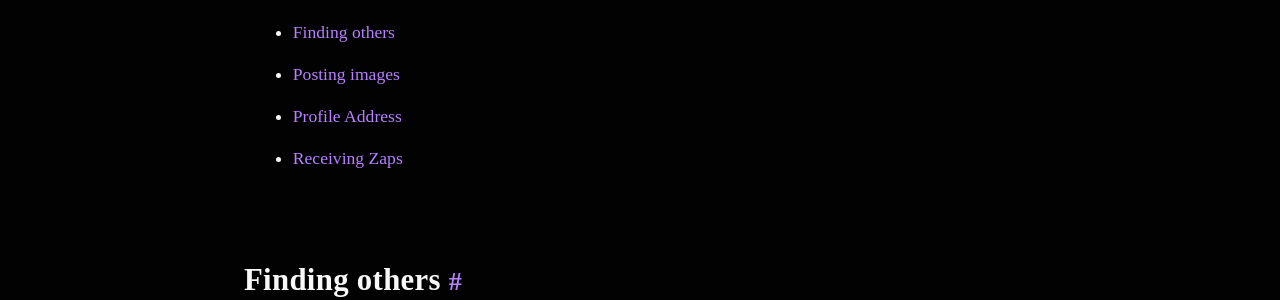
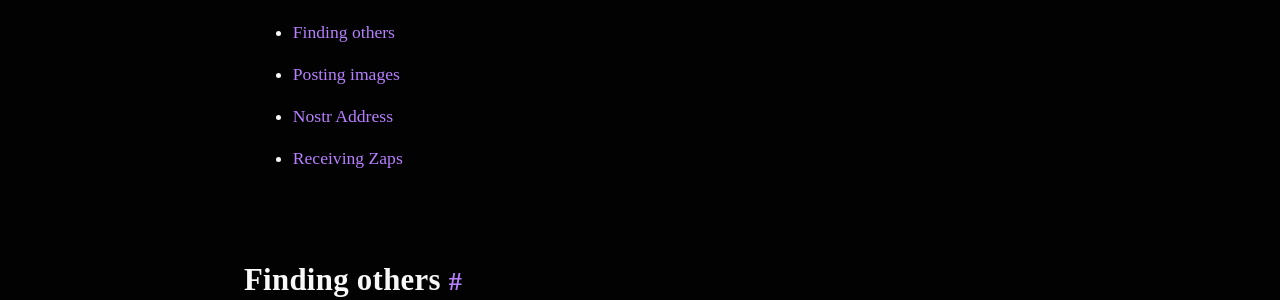
Before and after one commit to nostr-resources/nostr-resources.github.io, a Jekyll site: the page built from index.md, in a window 1280 px wide and 900 px high, scrolled down 10810 px. Shown: the part 154-454 px from the top of the window. Built offline with Jekyll 4.4.1, drawn with Linux system fonts in a browser that asks for light colours; some web fonts are replaced.

Commit message:
NIT edit

```diff
--- a/index.md
+++ b/index.md
@@ -322,7 +322,7 @@ Some things work a bit differently and aren't always obvious, such as:
 
 - [Finding others](#finding-others)
 - [Posting images](#posting-images)
-- [Profile Address](#nostr-addresses)
+- [Nostr Address](#nostr-addresses)
 - [Receiving Zaps](#receiving-zaps)
 
 ### Finding others
```
